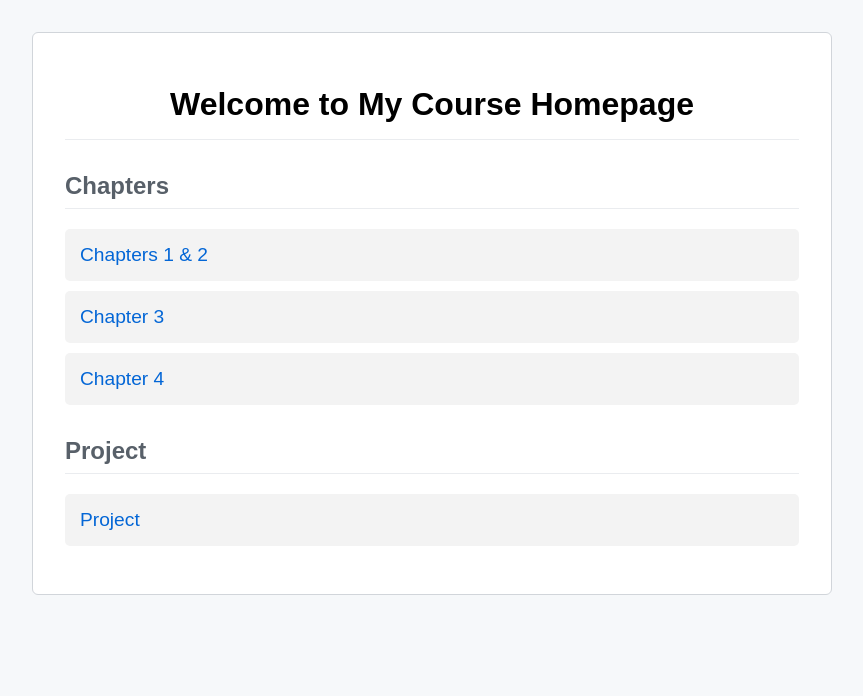
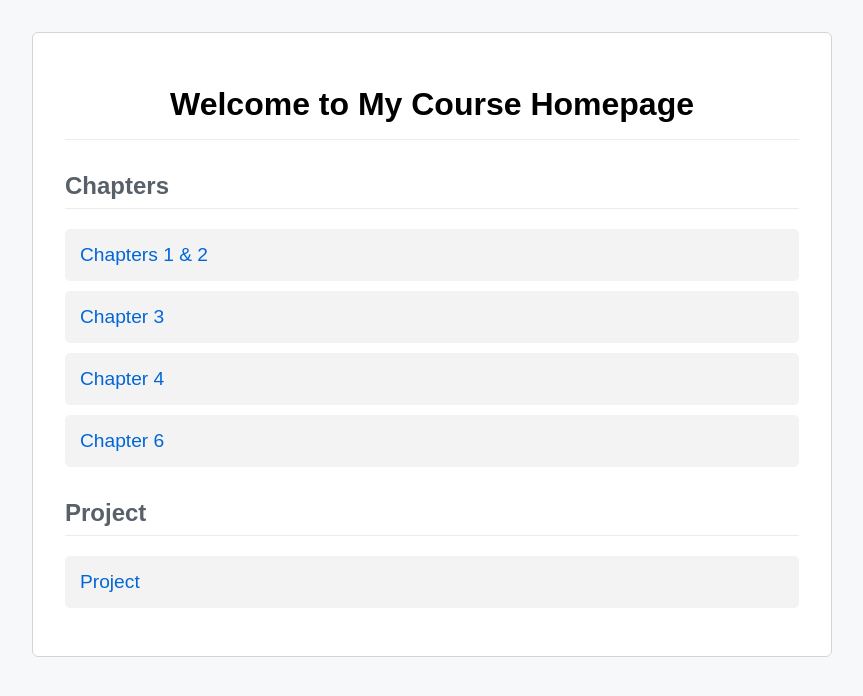
Before and after one commit to gradywhite1000-lab/MyNewRepo, a plain HTML site: page index.html in a window 1280 px wide. Shown: the whole page, without its empty margins (208-1071 px from the left). Drawn offline with Linux system fonts and the light colour scheme.

Commit message:
Update index.html

```diff
--- a/index.html
+++ b/index.html
@@ -24,6 +24,7 @@
                 <li><a href="chapters1-2/index.html">Chapters 1 & 2</a></li>
                 <li><a href="chapter3/index.html">Chapter 3</a></li>
                 <li><a href="chapter4/index.html">Chapter 4</a></li>
+                <li><a href="chapter6/index.html">Chapter 6</a></li>
             </ul>
 
             <h2>Project</h2>
@@ -33,4 +34,5 @@
         </nav>
     </div>
 </body>
+
 </html>
```
